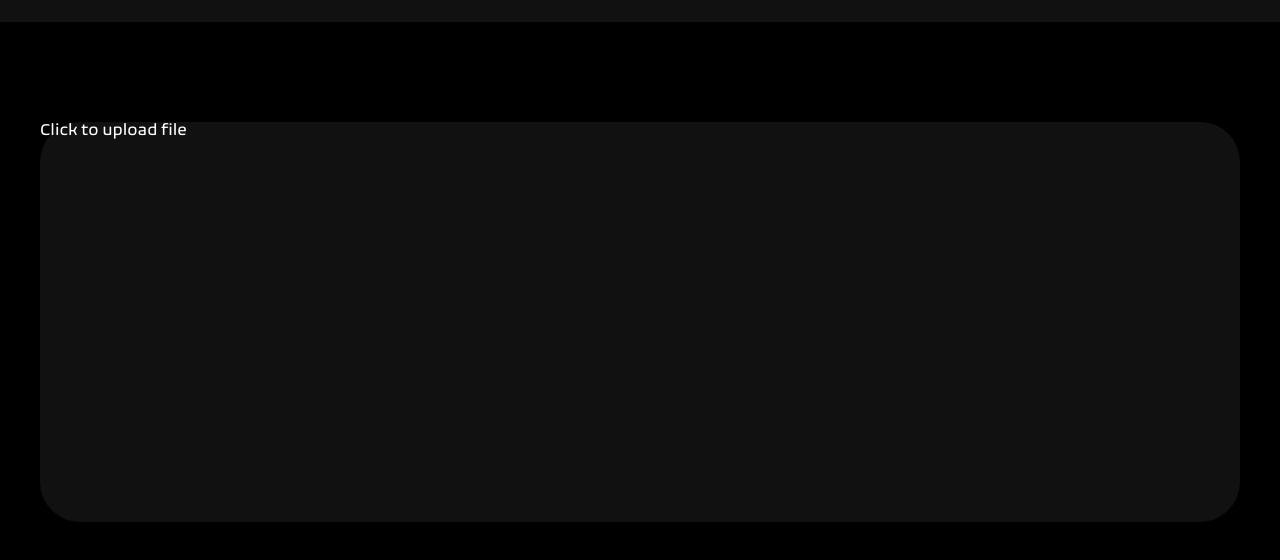
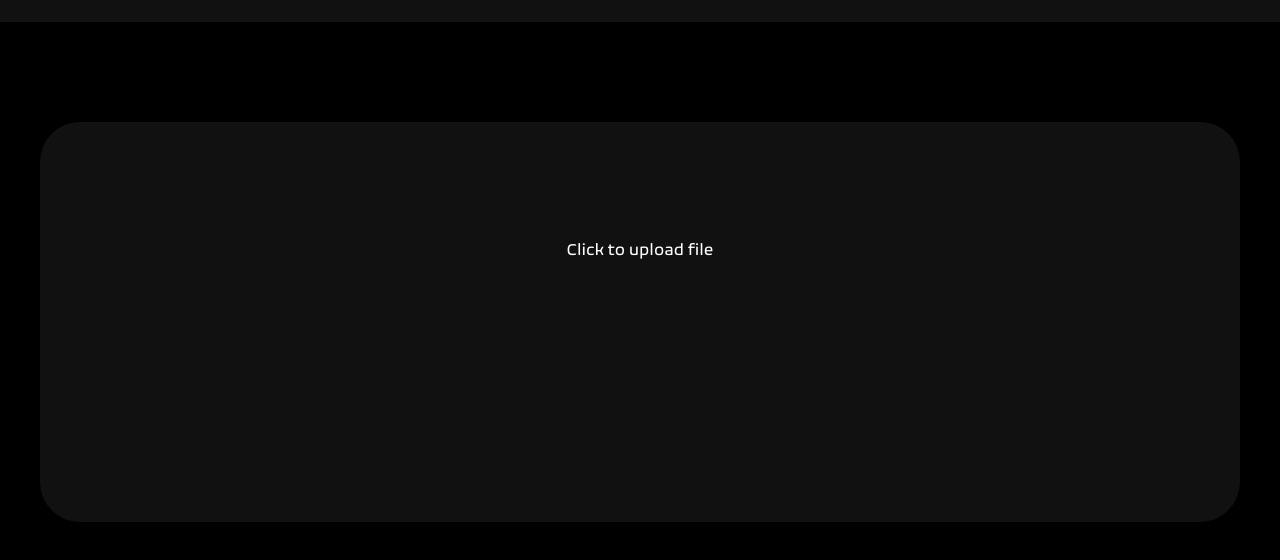
Before and after one commit to NKTP-718/glb-viewer, a website built with Vite: page index.html in a window 1280 px wide. Shown: the part 78-638 px from the top of the page. Built offline with nearby package versions, Linux system fonts and the light colour scheme; what tweakpane would draw is missing.

Commit message:
small minuscule change

```diff
--- a/index.html
+++ b/index.html
@@ -14,7 +14,7 @@
 	</header>
 	<div class='overlay'>
 		<div id='file-upload'>
-			<span>Click to upload file</span>
+			<center><span>Click to upload file</span></center>
 			<input id="model-file" type="file">
 		</div>
 	</div>
--- a/style.css
+++ b/style.css
@@ -46,6 +46,7 @@ header h1{
 }
 
 #file-upload {
+	margin-top: 120px;
 	width: 100%;
 	height: 100%;
   color: #FFF;
```
